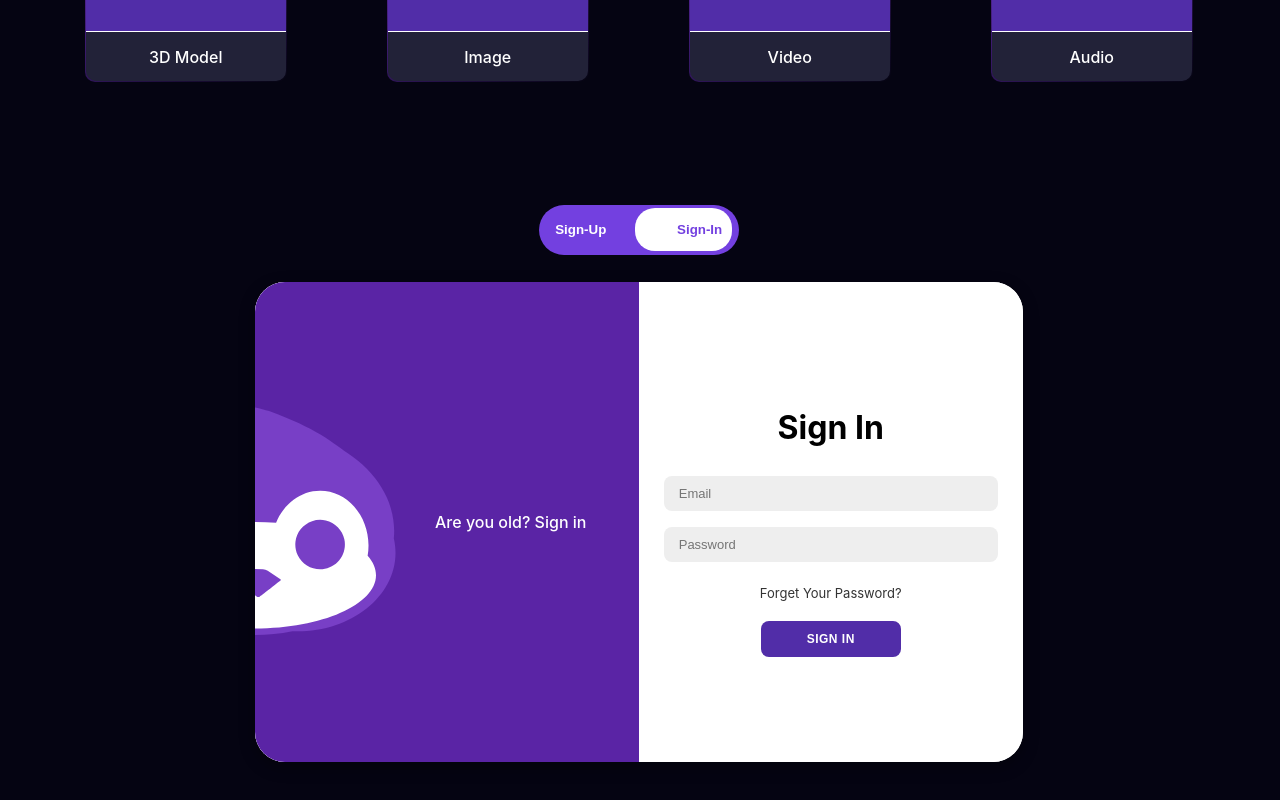
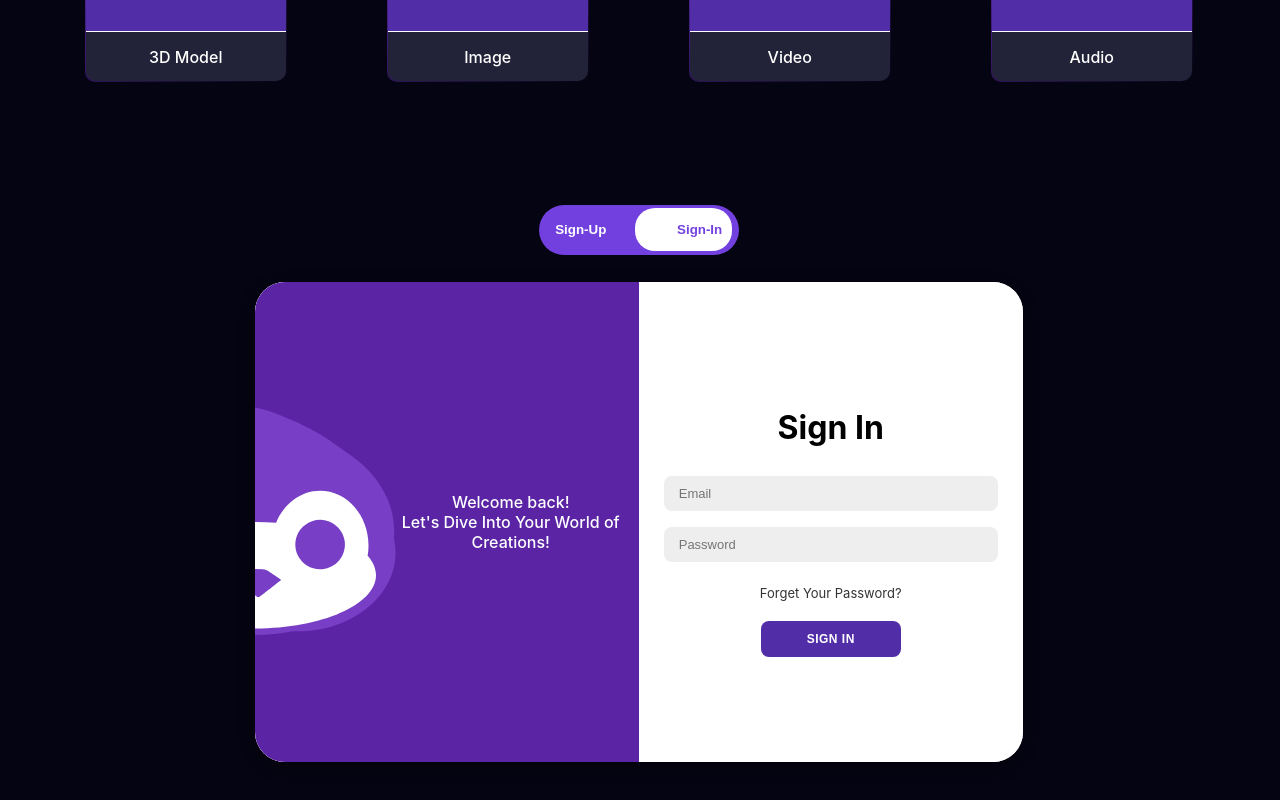
Before and after one commit to shaunpinto22/RENDERZHUB-GWS, a React (Create React App) app: page / in a window 1280 px wide. Shown: the part 1600-2400 px from the top of the page. Built offline with nearby package versions, Linux system fonts and the light colour scheme.

Commit message:
#updateByDz

```diff
--- a/src/components/get_started/Getstarted.jsx
+++ b/src/components/get_started/Getstarted.jsx
@@ -150,7 +150,11 @@ const Getstarted = () => {
             transform: isChecked ? 'translateX(50%)' : 'translateX(-50%)',
             zIndex: 5,
             transition: 'transform 0.5s ease-in-out'
-          }}><div>Are you new? Sign up</div><div className='credImageSlide'><img src={logo0} className='credLogo'/></div><div>Are you old? Sign in</div></span>
+          }}>
+            <div>Elevate Your Creations,<br/> Sign Up for Limitless Inspiration!</div>
+            <div className='credImageSlide'><img src={logo0} className='credLogo'/></div>
+            <div>Welcome back!<br/> Let's Dive Into Your World of Creations!</div>
+          </span>
         </div>
       </div>
     </div>
--- a/src/components/get_started/getstarted.css
+++ b/src/components/get_started/getstarted.css
@@ -483,6 +483,8 @@
     align-items: center;
     justify-content: center;
     width: 36%;
+    text-align: center;
+    padding: 15px;
 }
 
 .credImageSlide{
```
